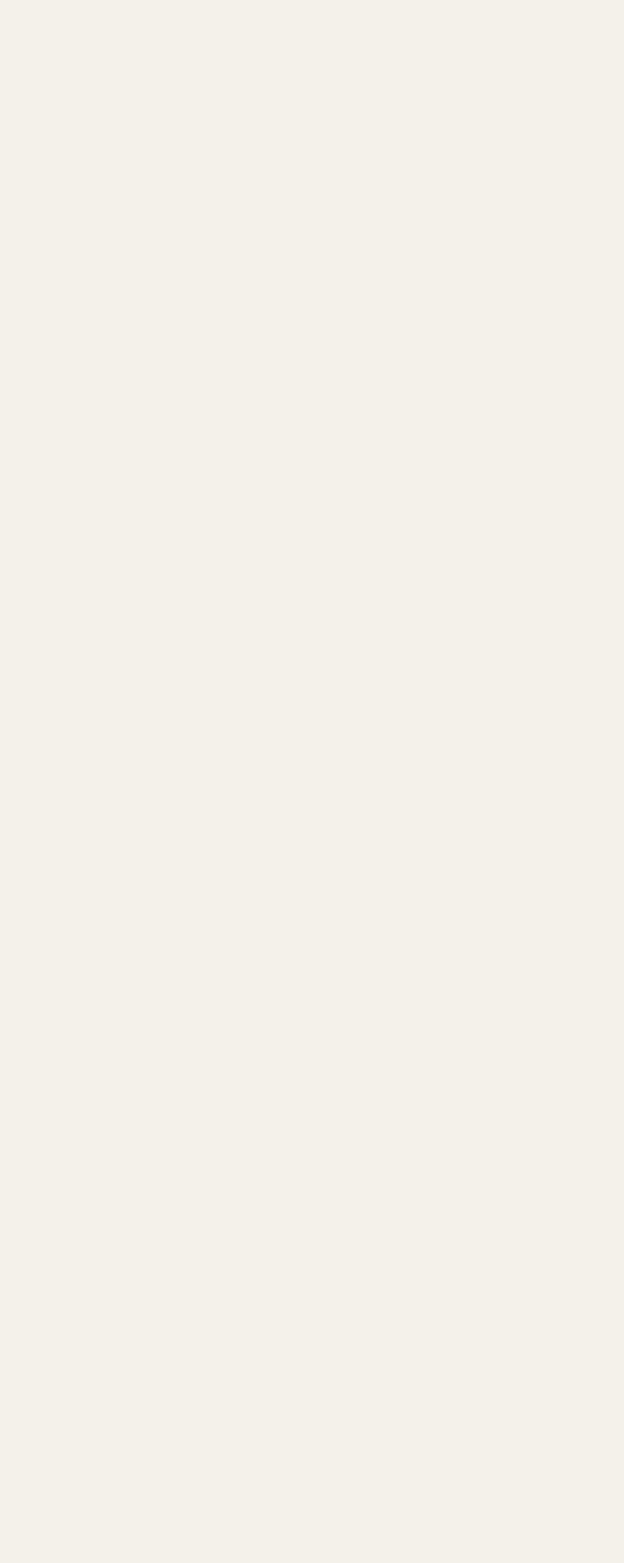
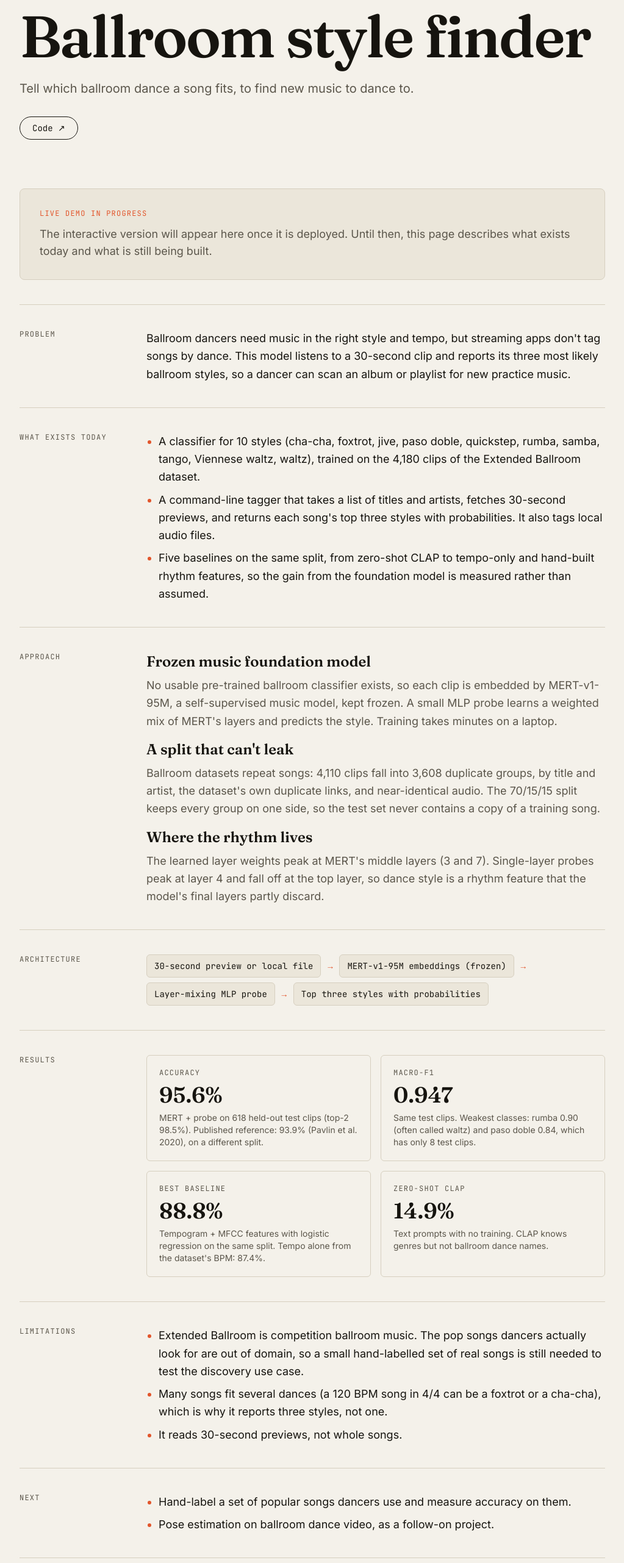
Before and after one commit to jason-d-garcia/portfolio, a Next.js app: page /projects/ballroom in a window 1280 px wide. Before the commit this address had no page. Shown: the part 234-2797 px from the top of the page at 61% size, without its empty margins (128-1151 px from the left). Before the commit the page ends 800 px from the top, so only its background shows below. Built offline with nearby package versions, Linux system fonts and the light colour scheme.

Commit message:
Add the ballroom style finder project page
Co-Authored-By: Claude Opus 5.5 <noreply@anthropic.com>
Claude-Session: https://claude.ai/code/session_01Bg3Hr7p5Xi8DBqW2W2w2Eu

```diff
--- a/src/app/projects/[slug]/page.tsx
+++ b/src/app/projects/[slug]/page.tsx
@@ -49,7 +49,7 @@ export default async function ProjectPage({ params }: Params) {
         {project.demoUrl ? (
           <iframe src={`${project.demoUrl}?embed`} title={`${project.name} demo`} className="h-[1400px] w-full min-[820px]:h-[760px]" />
         ) : (
-          <div className="grid items-center gap-8 p-8 sm:grid-cols-[18rem_1fr]">
+          <div className={`grid items-center gap-8 p-8 ${project.slug === "moodify" ? "sm:grid-cols-[18rem_1fr]" : ""}`}>
             {project.slug === "moodify" && <MoodGrid className="w-full max-w-72 justify-self-center" />}
             <div>
               <p className="font-mono text-xs uppercase tracking-widest text-accent">Live demo in progress</p>
--- a/src/content/projects.ts
+++ b/src/content/projects.ts
@@ -112,6 +112,76 @@ export const projects: Project[] = [
     credits:
       "Valence/arousal labels from MERGE (Louro et al., 2024, Zenodo 13939205), licensed CC BY-NC 4.0. senti is non-commercial, and lyrics are never stored in the repo.",
   },
+  {
+    slug: "ballroom",
+    name: "Ballroom style finder",
+    tagline: "Tell which ballroom dance a song fits, to find new music to dance to.",
+    status: "research",
+    accent: "var(--accent)",
+    tags: ["Audio", "MERT", "Foundation models", "PyTorch", "Classification"],
+    demoUrl: "",
+    repoUrl: "https://github.com/jason-d-garcia/ballroom-music-classifier",
+    problem:
+      "Ballroom dancers need music in the right style and tempo, but streaming apps don't tag songs by dance. This model listens to a 30-second clip and reports its three most likely ballroom styles, so a dancer can scan an album or playlist for new practice music.",
+    exists: [
+      "A classifier for 10 styles (cha-cha, foxtrot, jive, paso doble, quickstep, rumba, samba, tango, Viennese waltz, waltz), trained on the 4,180 clips of the Extended Ballroom dataset.",
+      "A command-line tagger that takes a list of titles and artists, fetches 30-second previews, and returns each song's top three styles with probabilities. It also tags local audio files.",
+      "Five baselines on the same split, from zero-shot CLAP to tempo-only and hand-built rhythm features, so the gain from the foundation model is measured rather than assumed.",
+    ],
+    approach: [
+      {
+        title: "Frozen music foundation model",
+        body: "No usable pre-trained ballroom classifier exists, so each clip is embedded by MERT-v1-95M, a self-supervised music model, kept frozen. A small MLP probe learns a weighted mix of MERT's layers and predicts the style. Training takes minutes on a laptop.",
+      },
+      {
+        title: "A split that can't leak",
+        body: "Ballroom datasets repeat songs: 4,110 clips fall into 3,608 duplicate groups, by title and artist, the dataset's own duplicate links, and near-identical audio. The 70/15/15 split keeps every group on one side, so the test set never contains a copy of a training song.",
+      },
+      {
+        title: "Where the rhythm lives",
+        body: "The learned layer weights peak at MERT's middle layers (3 and 7). Single-layer probes peak at layer 4 and fall off at the top layer, so dance style is a rhythm feature that the model's final layers partly discard.",
+      },
+    ],
+    architecture: [
+      "30-second preview or local file",
+      "MERT-v1-95M embeddings (frozen)",
+      "Layer-mixing MLP probe",
+      "Top three styles with probabilities",
+    ],
+    metrics: [
+      {
+        label: "Accuracy",
+        value: "95.6%",
+        source: "MERT + probe on 618 held-out test clips (top-2 98.5%). Published reference: 93.9% (Pavlin et al. 2020), on a different split.",
+      },
+      {
+        label: "Macro-F1",
+        value: "0.947",
+        source: "Same test clips. Weakest classes: rumba 0.90 (often called waltz) and paso doble 0.84, which has only 8 test clips.",
+      },
+      {
+        label: "Best baseline",
+        value: "88.8%",
+        source: "Tempogram + MFCC features with logistic regression on the same split. Tempo alone from the dataset's BPM: 87.4%.",
+      },
+      {
+        label: "Zero-shot CLAP",
+        value: "14.9%",
+        source: "Text prompts with no training. CLAP knows genres but not ballroom dance names.",
+      },
+    ],
+    limitations: [
+      "Extended Ballroom is competition ballroom music. The pop songs dancers actually look for are out of domain, so a small hand-labelled set of real songs is still needed to test the discovery use case.",
+      "Many songs fit several dances (a 120 BPM song in 4/4 can be a foxtrot or a cha-cha), which is why it reports three styles, not one.",
+      "It reads 30-second previews, not whole songs.",
+    ],
+    next: [
+      "Hand-label a set of popular songs dancers use and measure accuracy on them.",
+      "Pose estimation on ballroom dance video, as a follow-on project.",
+    ],
+    credits:
+      "Extended Ballroom dataset (Marchand & Peeters, 2016). MERT-v1-95M (m-a-p). Audio is never stored in the repo.",
+  },
 ];
 
 export const getProject = (slug: string) => projects.find((p) => p.slug === slug);
```
